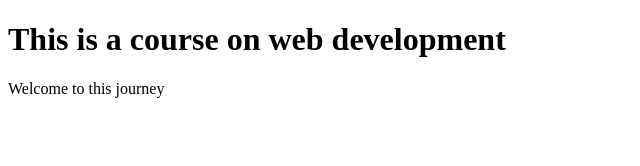
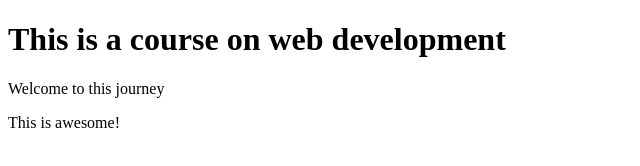
Before and after one commit to fairbrightoo/MyProject, a plain HTML site: page index.html in a window 1280 px wide. Shown: the whole page, without its empty margins (0-640 px from the left). Drawn offline with Linux system fonts and the light colour scheme.

Commit message:
second commit

```diff
--- a/index.html
+++ b/index.html
@@ -12,6 +12,7 @@
 <body>
     <h1>This is a course on web development</h1>
     <p>Welcome to this journey</p>
+    <p>This is awesome!</p>
 
 </body>
 
```
